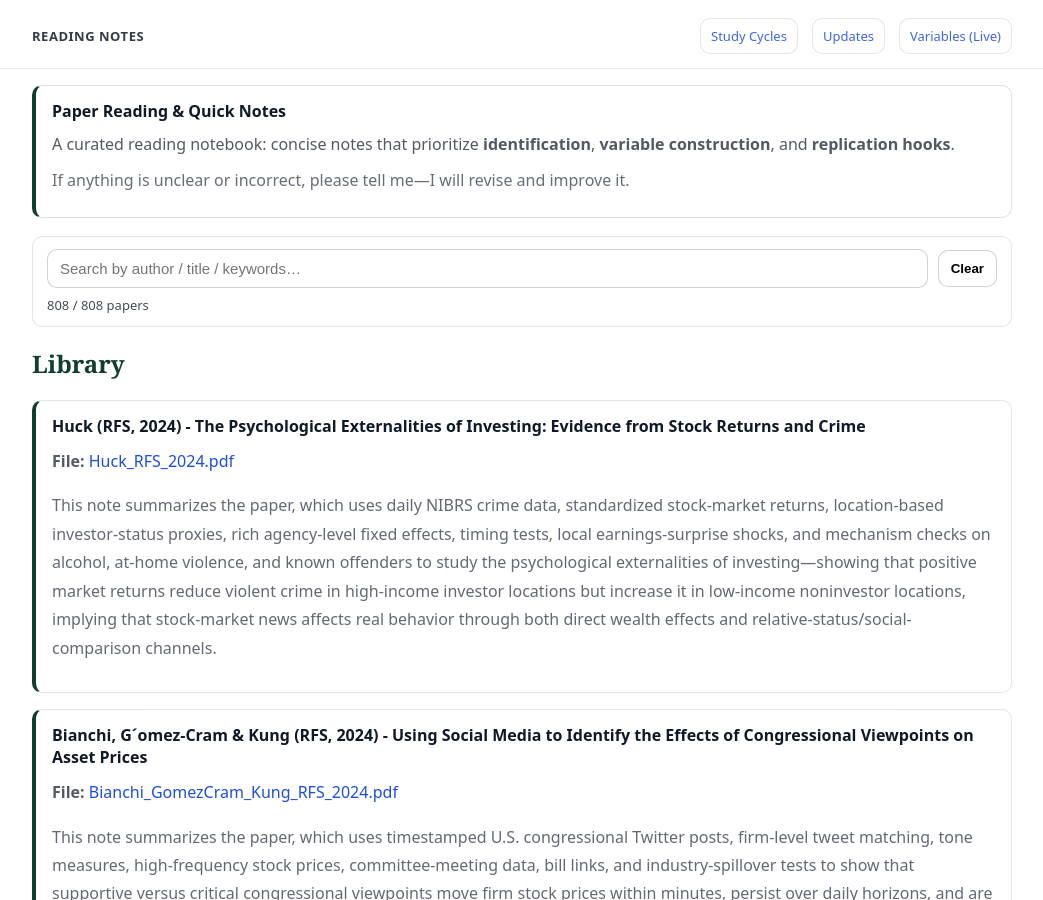
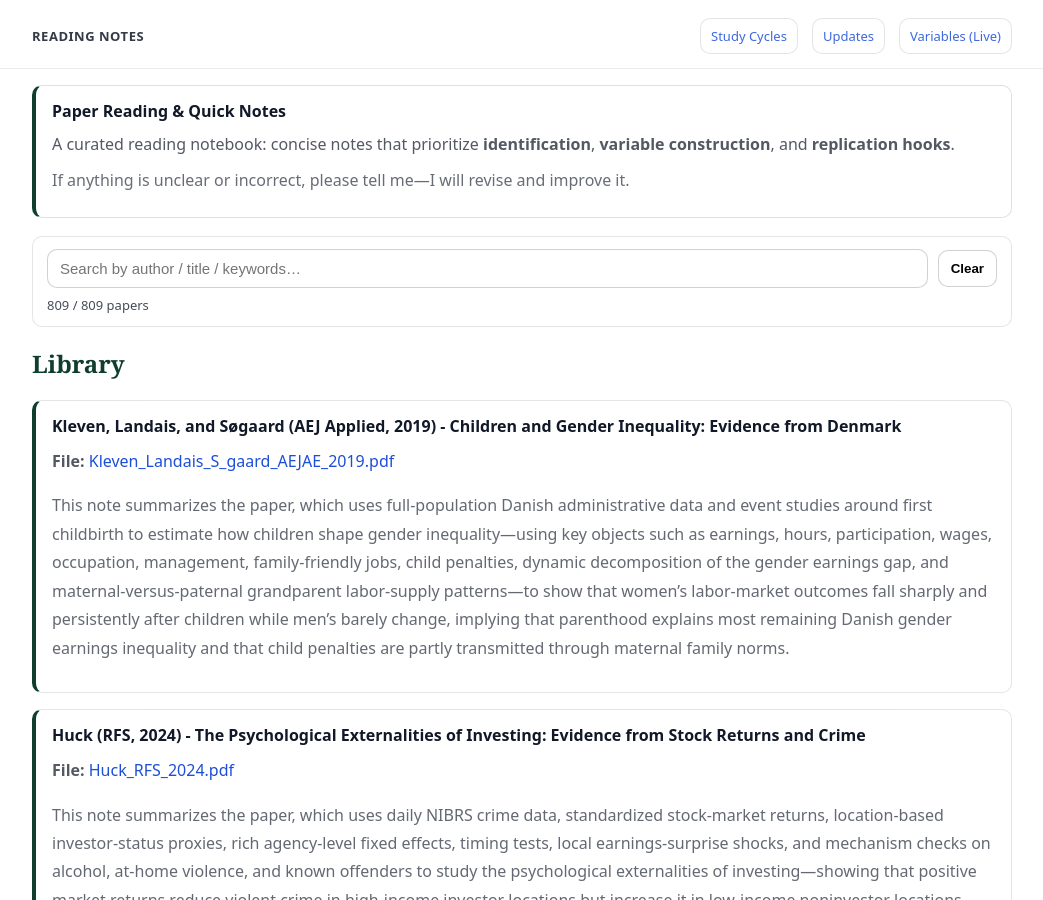
Before and after one commit to yaxinzn/study-archive, a Jekyll site: the page built from reading/index.md, in a window 1280 px wide and 900 px high. Shown: the whole window, without its empty margins (118-1161 px from the left). Built offline with Jekyll 4.4.1, drawn with Linux system fonts in a browser that asks for light colours.

Commit message:
Reading: add/update Kleven_Landais_S_gaard_AEJAE_2019.pdf

```diff
--- a/_data/reading.yml
+++ b/_data/reading.yml
@@ -1,3 +1,7 @@
+- title: "Kleven, Landais, and Søgaard (AEJ Applied, 2019) - Children and Gender Inequality: Evidence from Denmark"
+  file: "Kleven_Landais_S_gaard_AEJAE_2019.pdf"
+  desc: "This note summarizes the paper, which uses full-population Danish administrative data and event studies around first childbirth to estimate how children shape gender inequality—using key objects such as earnings, hours, participation, wages, occupation, management, family-friendly jobs, child penalties, dynamic decomposition of the gender earnings gap, and maternal-versus-paternal grandparent labor-supply patterns—to show that women’s labor-market outcomes fall sharply and persistently after children while men’s barely change, implying that parenthood explains most remaining Danish gender earnings inequality and that child penalties are partly transmitted through maternal family norms."
+
 - title: "Huck (RFS, 2024) - The Psychological Externalities of Investing: Evidence from Stock Returns and Crime"
   file: "Huck_RFS_2024.pdf"
   desc: "This note summarizes the paper, which uses daily NIBRS crime data, standardized stock-market returns, location-based investor-status proxies, rich agency-level fixed effects, timing tests, local earnings-surprise shocks, and mechanism checks on alcohol, at-home violence, and known offenders to study the psychological externalities of investing—showing that positive market returns reduce violent crime in high-income investor locations but increase it in low-income noninvestor locations, implying that stock-market news affects real behavior through both direct wealth effects and relative-status/social-comparison channels."
```
Also changed, not shown: 1 other file.
